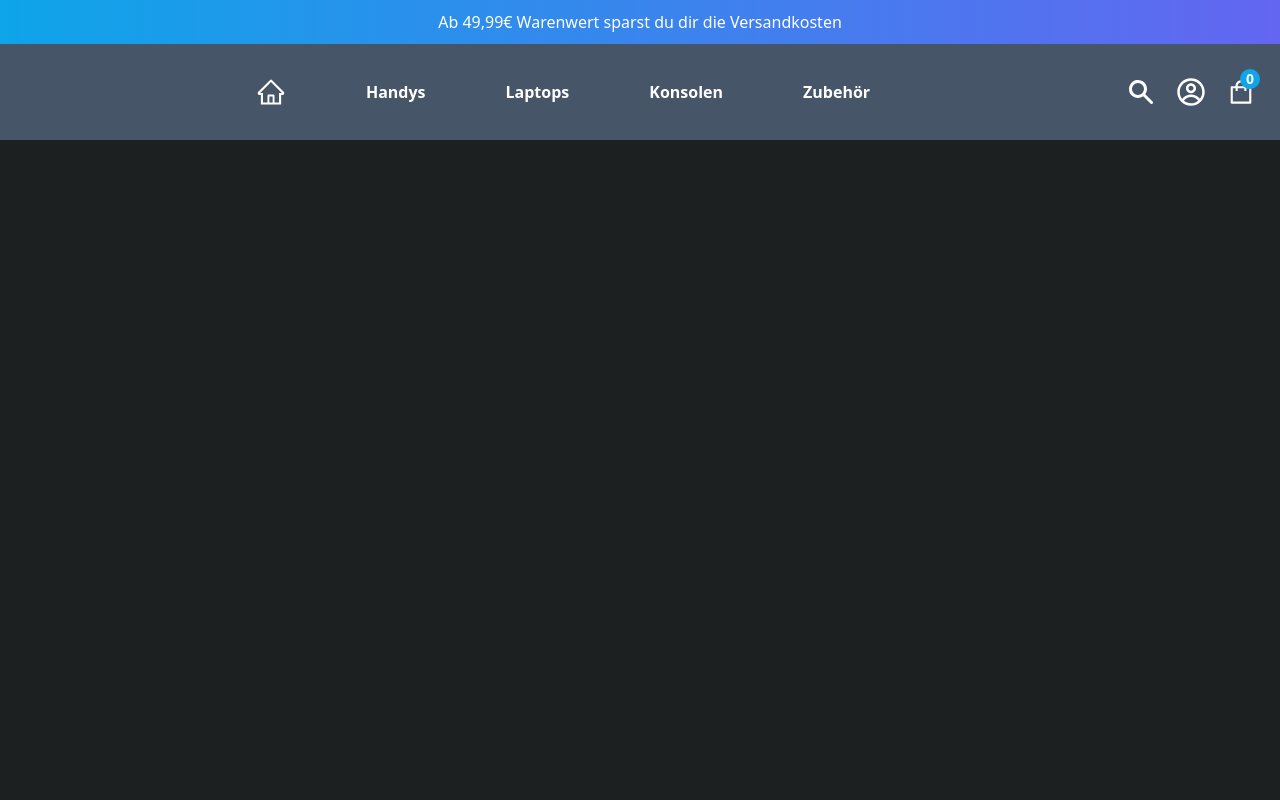
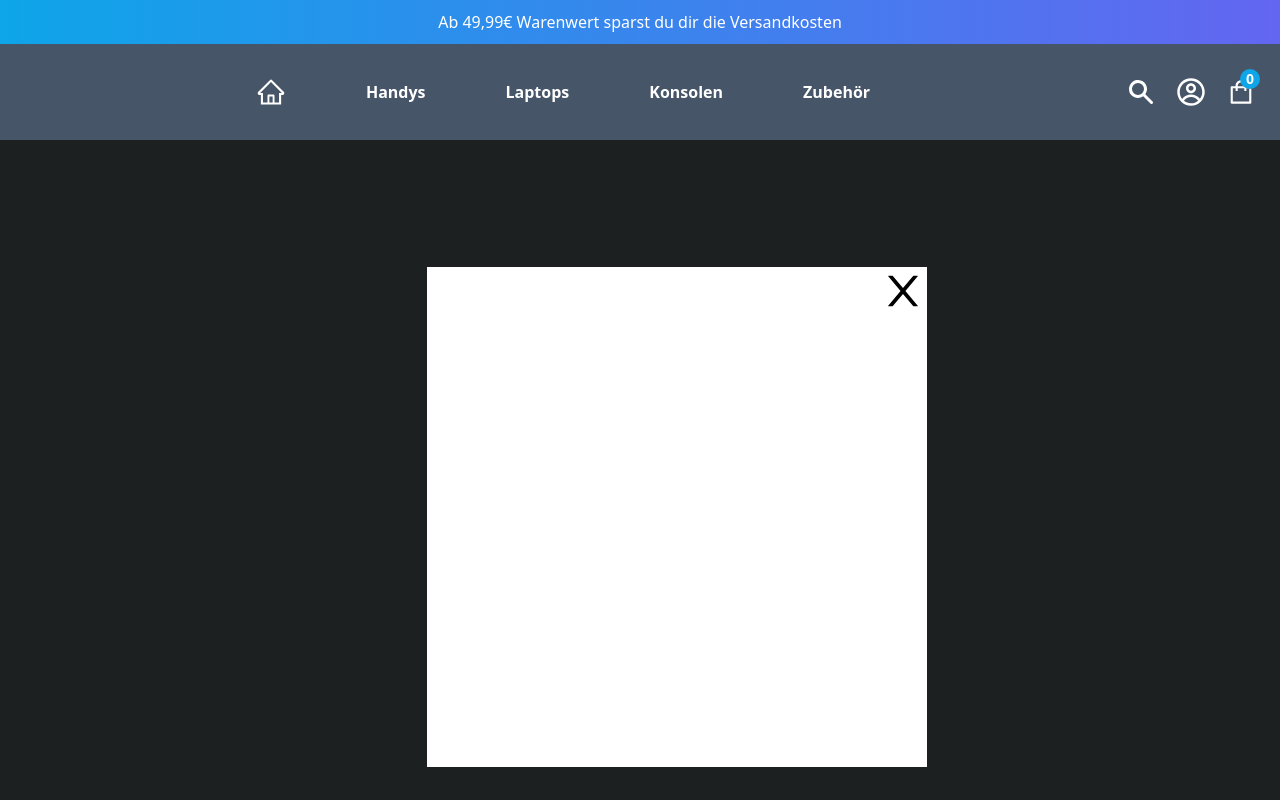
Before and after one commit to danielgen01/E-Commerce-with-React-Redux, a React (Create React App) app: page / in a window 1280 px wide. Both pictures are taken after a click on the icon 1241 px from the left and 92 px from the top of the page. Built offline with nearby package versions, Linux system fonts and the light colour scheme.

Commit message:
add togglecartmodal funktion via redux store

```diff
--- a/src/App.tsx
+++ b/src/App.tsx
@@ -3,12 +3,14 @@ import './App.css';
 import Navbar from './globalComponents/Navbar/Navbar';
 import Header from './globalComponents/Header/Header';
 import { BrowserRouter } from 'react-router-dom';
+import CartModal from './globalComponents/CartModal/CartModal';
 
 function App() {
   return (
     <BrowserRouter>
     <Header />
     <Navbar />
+    <CartModal/>
     </BrowserRouter>
   );
 }
--- a/src/app/store.ts
+++ b/src/app/store.ts
@@ -1,8 +1,9 @@
 import { configureStore, ThunkAction, Action } from '@reduxjs/toolkit';
+import cartModalSlice from '../features/OpenCartModal/cartModalSlice';
 
 export const store = configureStore({
   reducer: {
-
+    cartModalSlice,
   },
 });
 
--- /dev/null
+++ b/src/features/OpenCartModal/cartModalSlice.ts
@@ -0,0 +1,23 @@
+import { createSlice } from '@reduxjs/toolkit';
+
+interface CartModalState {
+  isCartModalOpen: boolean;
+}
+
+const initialState: CartModalState = {
+  isCartModalOpen: false,
+};
+
+const cartModalSlice = createSlice({
+  name: 'cart',
+  initialState,
+  reducers: {
+    toggleCartModal: (state) => {
+      state.isCartModalOpen = !state.isCartModalOpen;
+    },
+
+  },
+});
+
+export const { toggleCartModal } = cartModalSlice.actions;
+export default cartModalSlice.reducer;
--- /dev/null
+++ b/src/globalComponents/CartModal/CartModal.tsx
@@ -0,0 +1,29 @@
+import React from "react"
+import { RootState } from "../../app/store"
+import { useAppDispatch, useAppSelector } from "../../app/hooks"
+import { toggleCartModal } from "../../features/OpenCartModal/cartModalSlice"
+import { AiOutlineClose } from "react-icons/ai"
+
+const CartModal: React.FC = () => {
+  const dispatch = useAppDispatch()
+  const isCartModalOpen = useAppSelector(
+    (state: RootState) => state.cartModalSlice.isCartModalOpen
+  )
+
+  const handleCloseModalClick = () => {
+    dispatch(toggleCartModal())
+  }
+  return (
+    <>
+      <div
+        className="cart-modal h-[500px] w-[500px] bg-white absolute top-1/3 left-1/3"
+        style={{display: isCartModalOpen? "flex" : "none"}}
+      >
+
+            <AiOutlineClose className="text-5xl ml-auto" onClick={handleCloseModalClick}/>
+      </div>
+    </>
+  )
+}
+
+export default CartModal
--- a/src/globalComponents/Navbar/Navbar.tsx
+++ b/src/globalComponents/Navbar/Navbar.tsx
@@ -1,7 +1,7 @@
-import { TopRightIcons } from "./TopRightIcons"
+import { TopRightIcons } from "./NavbarComponents/TopRightIcons"
 import React from "react"
-import MobileNavMenu from "./MobileNav"
-import DesktopNavMenu from "./DesktopNav"
+import MobileNavMenu from "./NavbarComponents/MobileNav"
+import DesktopNavMenu from "./NavbarComponents/DesktopNav"
 
 const Navbar: React.FC = () => {
   return (
--- a/src/globalComponents/Navbar/TopRightIcons.tsx
+++ b/src/globalComponents/Navbar/NavbarComponents/TopRightIcons.tsx
@@ -2,14 +2,24 @@ import React from "react"
 import { HiSearch } from "react-icons/hi"
 import { CgProfile } from "react-icons/cg"
 import { AiOutlineShopping } from "react-icons/ai"
+import { RootState } from "../../../app/store"
+import { useAppDispatch,useAppSelector } from "../../../app/hooks"
+import { toggleCartModal } from "../../../features/OpenCartModal/cartModalSlice"
 
 export const TopRightIcons: React.FC = () => {
+  const dispatch = useAppDispatch()
+  const isCartModalOpen = useAppSelector((state:RootState) => state.cartModalSlice.isCartModalOpen)
+
+  const handleCartIconClick = () => {
+    dispatch(toggleCartModal())
+  }
+
   return (
     <div className="flex gap-5 text-3xl ml-auto mr-5">
       <HiSearch className="bx bx-search cursor-pointer hover:text-sky-500 duration-300" />
       <CgProfile className="bx bx-user-circle cursor-pointer  hover:text-sky-500 duration-300" />
       <div className="flex">
-        <AiOutlineShopping className="bx bx-cart cursor-pointer  hover:text-gray-600 duration-300" />
+        <AiOutlineShopping className="bx bx-cart cursor-pointer  hover:text-gray-600 duration-300" onClick={handleCartIconClick}/>
         <h2 className="text-white text-sm bg-sky-500 text-center rounded-full w-5 h-5 -ml-4 -mt-2">
           0
         </h2>
```
Also changed, not shown: src/globalComponents/Navbar/NavbarComponents/DesktopNav.tsx (renamed from src/globalComponents/Navbar/DesktopNav.tsx), src/globalComponents/Navbar/NavbarComponents/MobileNav.tsx (renamed from src/globalComponents/Navbar/MobileNav.tsx).
